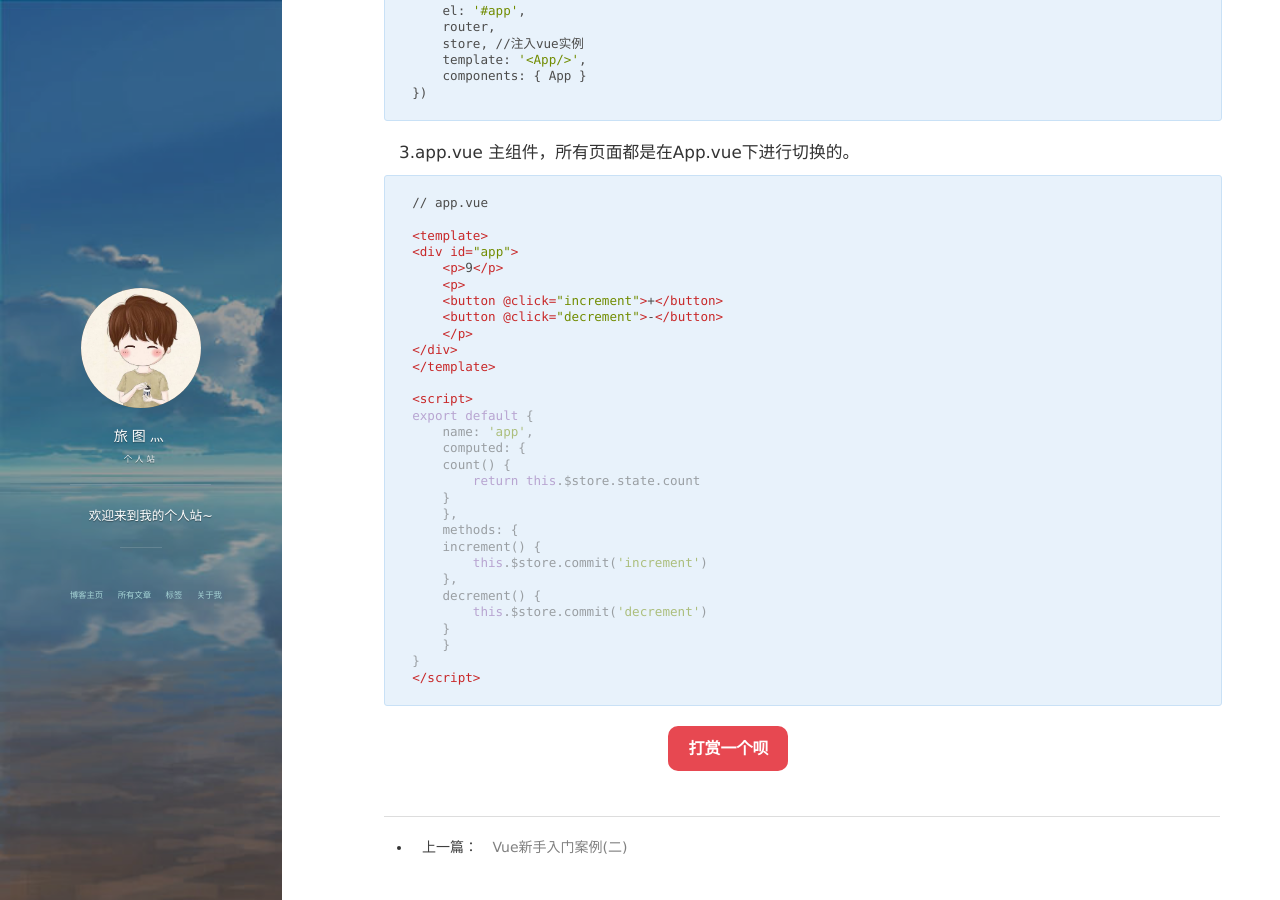
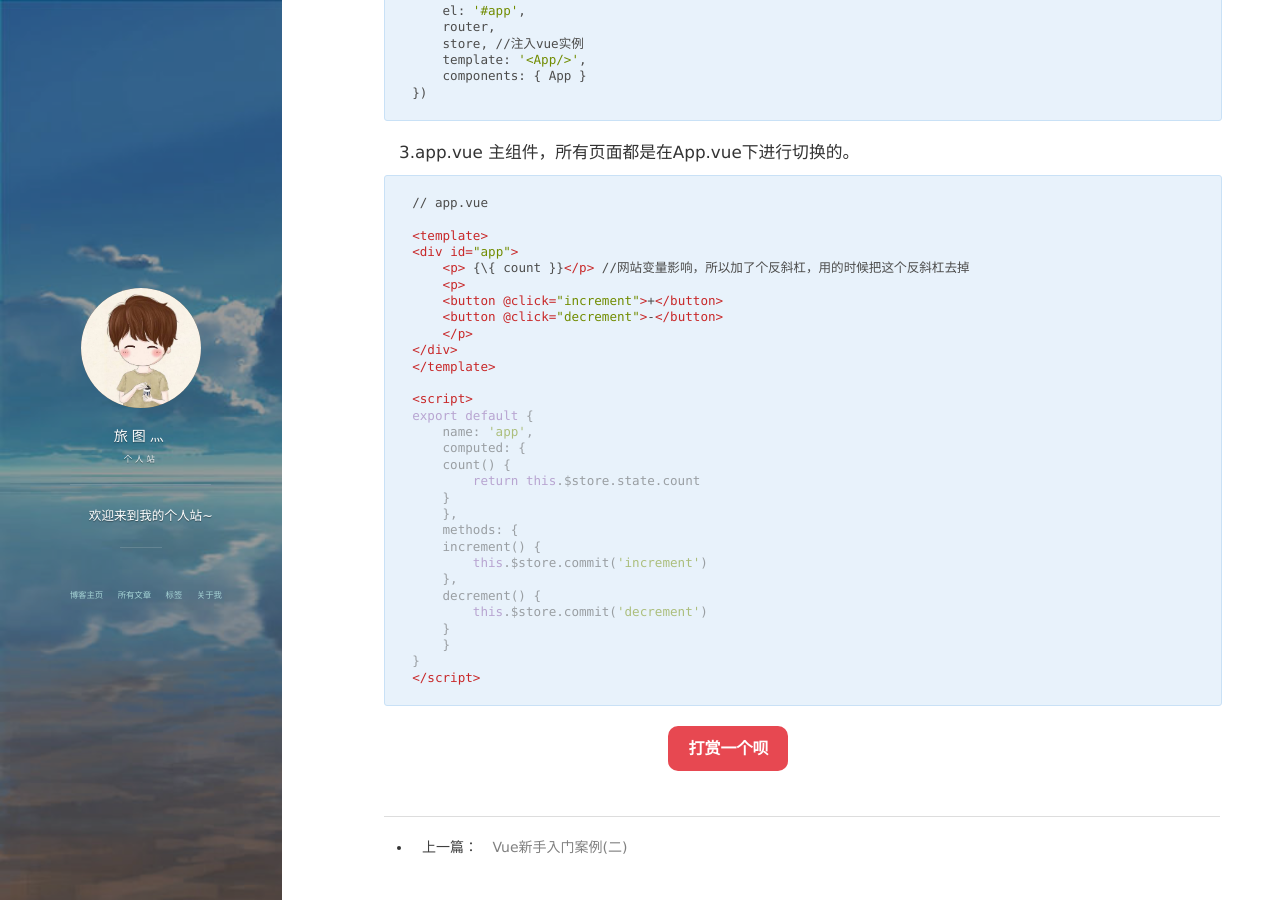
Before and after one commit to xwLyc/xwLyc.github.io, a Jekyll site: the page built from _posts/2017-06-18-Vuex1.md, in a window 1280 px wide and 900 px high, scrolled down 1776 px. Built offline with Jekyll 4.4.1, drawn with Linux system fonts in a browser that asks for light colours; nearby versions of some CDN libraries; comment, search, counter and statistics services are not loaded.

Commit message:
反斜杠修改

```diff
--- a/_posts/2017-06-18-Vuex1.md
+++ b/_posts/2017-06-18-Vuex1.md
@@ -82,7 +82,7 @@ vuex里面有什么？
 
     <template>
     <div id="app">
-        <p>{{ count }}</p>
+        <p> {\{ count }}</p> //网站变量影响，所以加了个反斜杠，用的时候把这个反斜杠去掉
         <p>
         <button @click="increment">+</button>
         <button @click="decrement">-</button>
```
